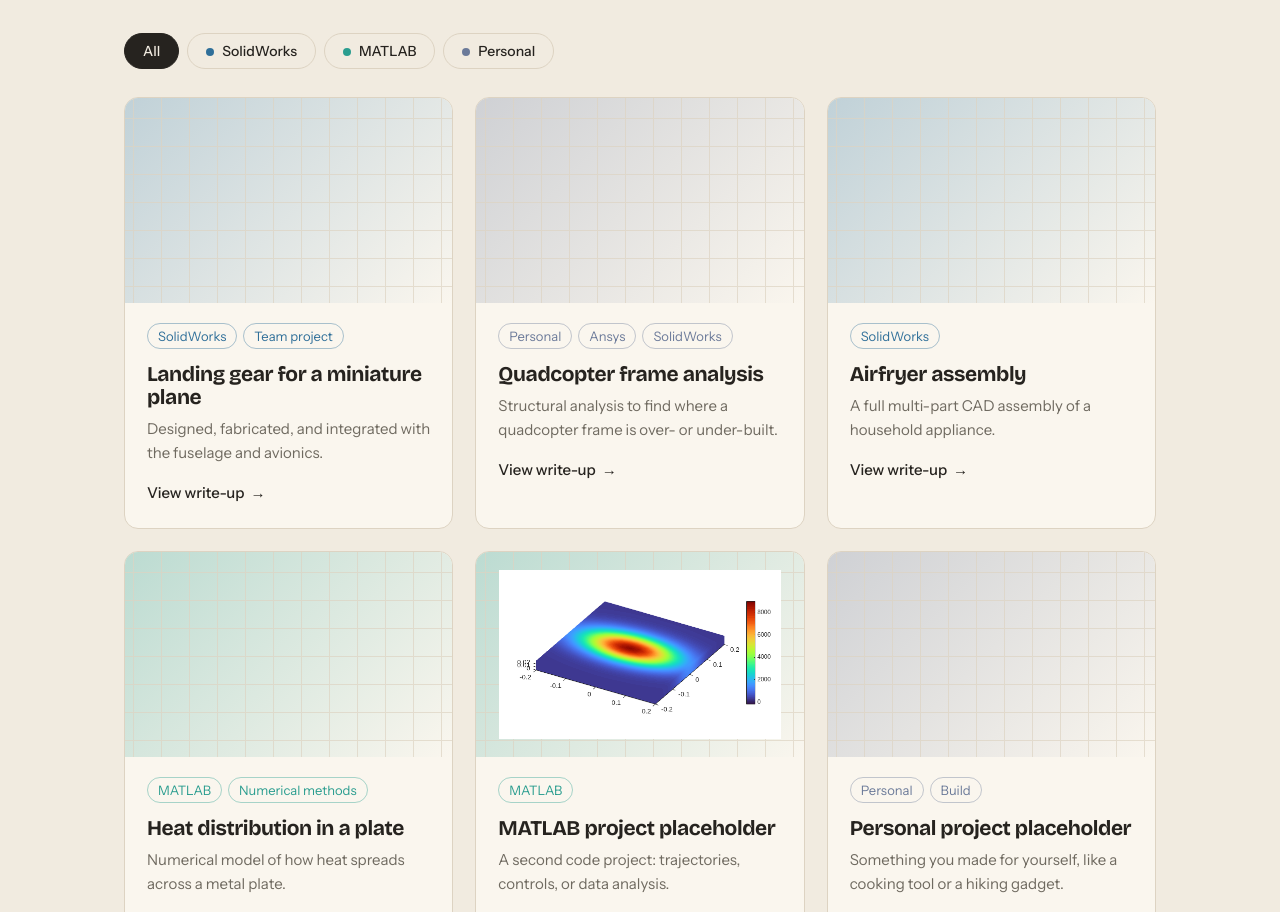
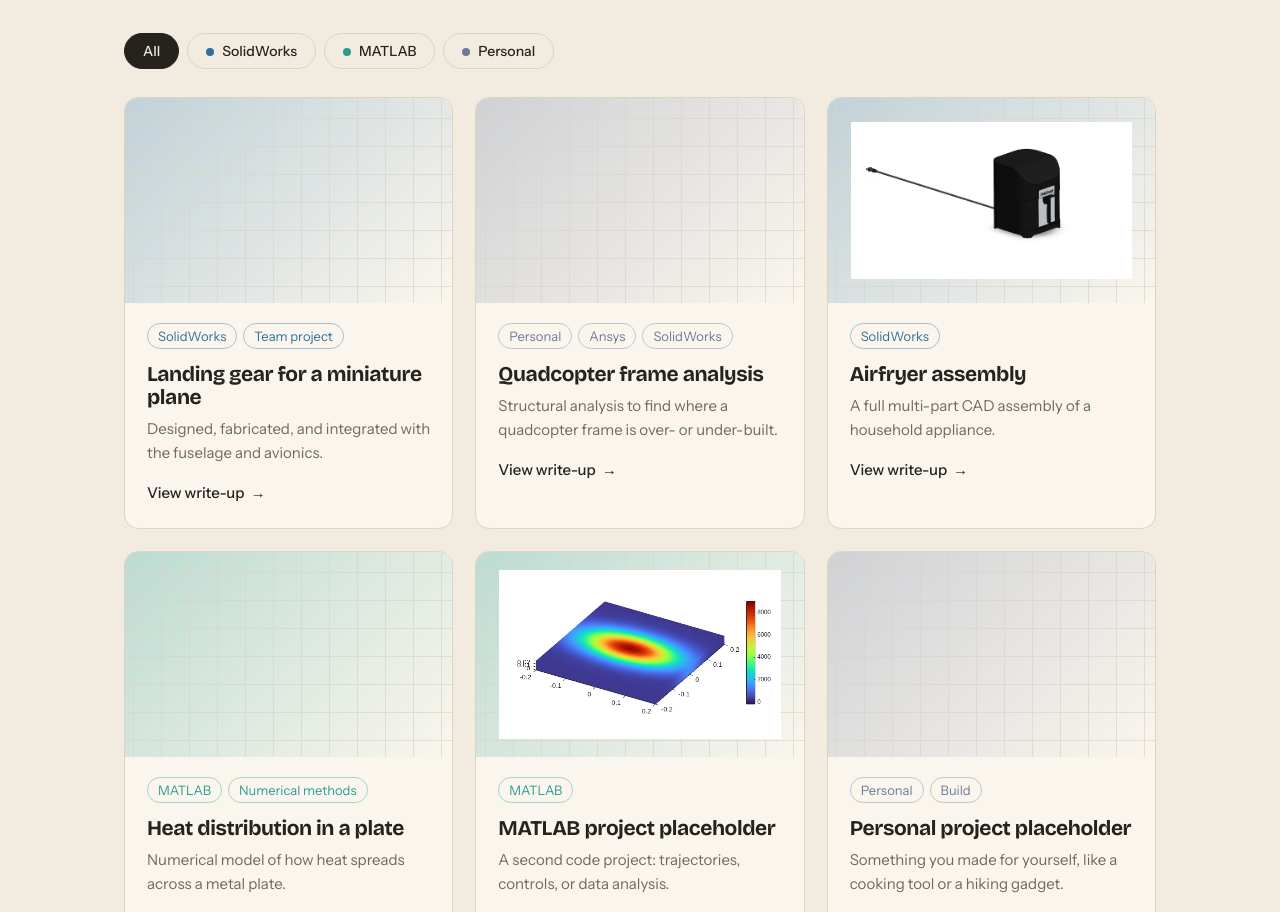
Before and after one commit to Nolan-P2/Nolan-P2.github.io, a plain HTML site: page index.html in a window 1280 px wide. Shown: the part 1992-2904 px from the top of the page. Drawn offline with nearby package versions, Linux system fonts and the light colour scheme.

Commit message:
Add tile image reference to Airfryer assembly
Added a tile image reference for the Airfryer assembly project.

```diff
--- a/index.html
+++ b/index.html
@@ -1690,7 +1690,7 @@ var P=[
  an:'Placeholder: describe the mesh, loads, and supports used in Ansys.',
  re:'Placeholder: add peak stress, safety factor, and the stress plot.'},
 // ---------- PROJECT 3: Airfryer assembly ----------
-{t:'Airfryer assembly',k:'solidworks',tags:['SolidWorks'],c:'#3A7CA5',s:'A full multi-part CAD assembly of a household appliance.',
+{t:'Airfryer assembly',k:'solidworks',tags:['SolidWorks'],c:'#3A7CA5',s:'A full multi-part CAD assembly of a household appliance.', ti: 'airfryer_tile.png',
  v:['Assembly','Exploded View','Parts List','Drawings'],
  ov:'A full multi-part CAD assembly of a household appliance, with every part mated so it fits and moves correctly.',
  goal:'Model each part and assemble them with correct mates and clearances.',
```
